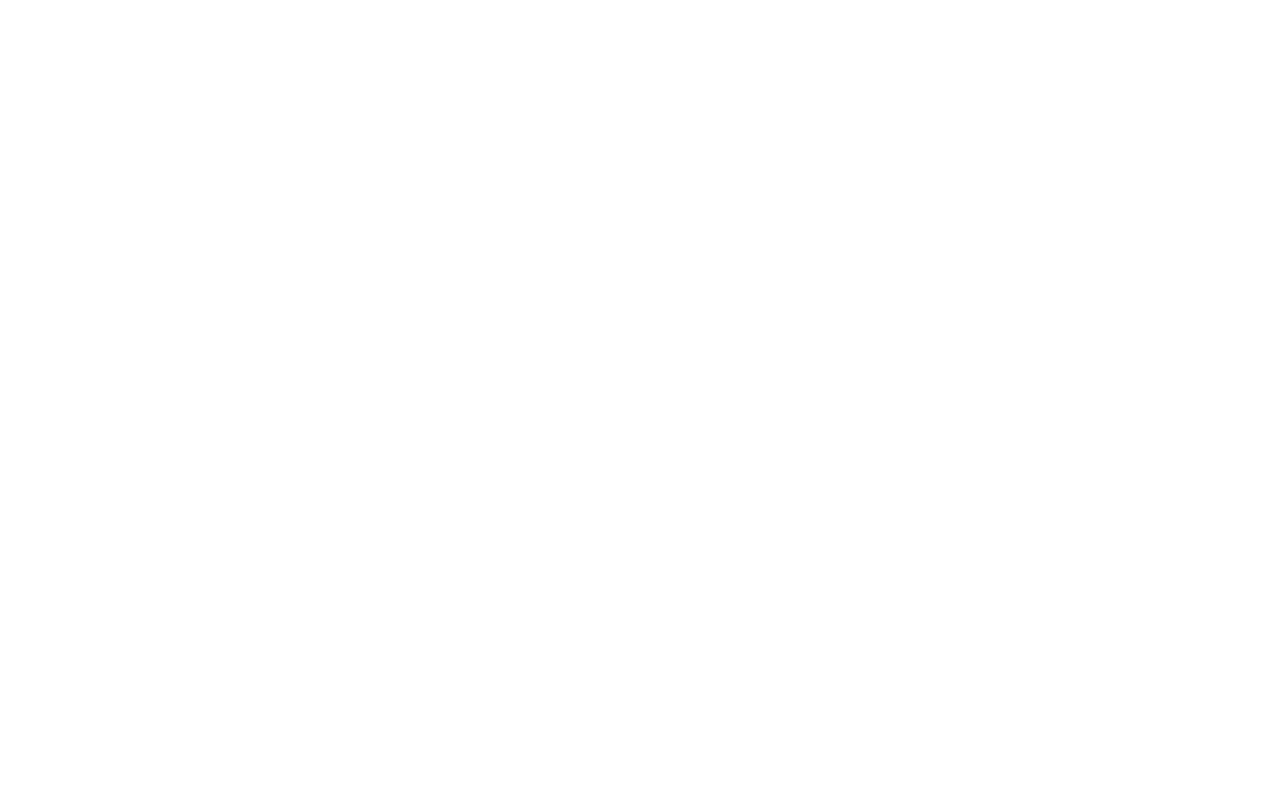
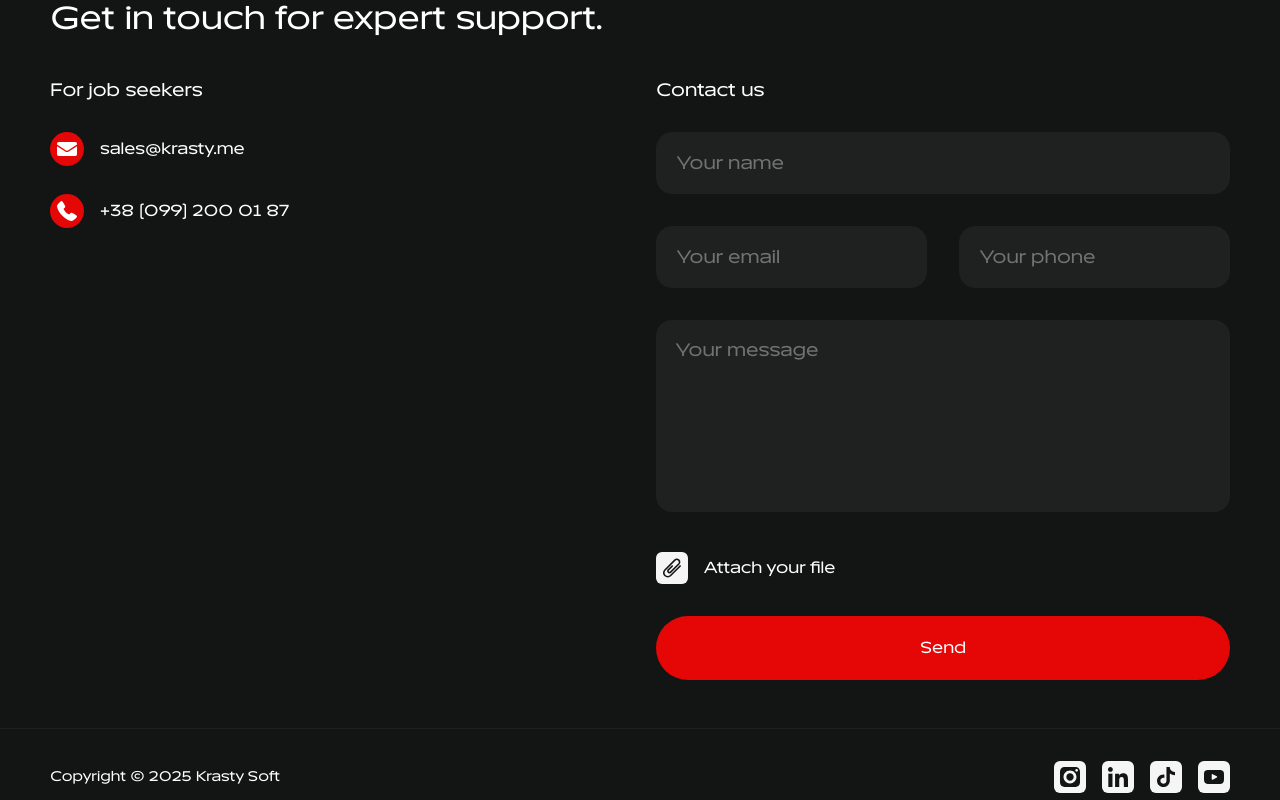
Before and after one commit to Krasty-Soft/krasty-soft-landing-page, a Next.js app: page / in a window 1280 px wide. Shown: the part 220-1020 px from the top of the page. Built offline with nearby package versions, Linux system fonts and the light colour scheme.

Commit message:
footer all sizes

```diff
--- a/src/app/globals.css
+++ b/src/app/globals.css
@@ -21,6 +21,16 @@
   --breakpoint-lg: 1200px;
   --breakpoint-xl: 1920px;
 
+  --text-1xl: 22px;
+  --text-3xl-plus: 32px;
+  --text-4xl-plus: 46px;
+
+  --spacing-c-50: 50px;
+  --spacing-c-52: 52px;
+  --spacing-c-60: 60px;
+  --spacing-c-100: 100px;
+  --spacing-c-200: 200px;
+
   --shadow-block:  0px 0px 15px 10px rgba(0, 0, 0, 0.05);
 }
 
@@ -39,3 +49,11 @@
   justify-content: center;
   align-items: center;
 }
+
+.flex-grow {
+  flex: 1 0 auto;
+}
+
+.flex-fixed {
+  flex: 0 0 auto;
+}
--- a/src/app/page.tsx
+++ b/src/app/page.tsx
@@ -4,7 +4,7 @@
   return (
     <>
       <Header />
-      <main className="flex-auto h-[1000px]">
+      <main className="flex-auto">
         lorem ipsum
       </main>
       <Footer />
--- a/src/components/button/index.tsx
+++ b/src/components/button/index.tsx
@@ -24,10 +24,13 @@
   }
 }
 
+const paddings = 'py-3 px-8 md:py-5 md:px-10';
+const fontSizes = 'text-sm md:text-base xl:text-lg';
+
 export const Button = ({title, onClick, disabled = false, variant = 'accent', fullSize = false, classes = '', ...props} : BtnProps) => {
   return (
     <button
-      className={`rounded-[40px] cursor-pointer py-3 px-8 ${getVariant(variant)} ${fullSize ? 'w-full' : ''} ${classes}`}
+      className={`rounded-[40px] ${fontSizes} cursor-pointer ${paddings} ${getVariant(variant)} ${fullSize ? 'w-full' : ''} ${classes}`}
       onClick={onClick}
       disabled={disabled}
       {...props}
--- a/src/components/footer/index.tsx
+++ b/src/components/footer/index.tsx
@@ -1,6 +1,6 @@
 'use client'
 
-import { Input } from "@/components";
+import {Button, Input} from "@/components";
 import MailIcon from "@/assets/footer-mail.svg";
 import PhoneIcon from "@/assets/footer-phone.svg";
 import Insta from "@/assets/footer-instagram.svg";
@@ -17,21 +17,22 @@
       id="footer"
       className="bg-black text-white font-medium"
     >
-      <div className="px-4 py-12">
+      <div className="px-4 pt-c-50 pb-10 md:px-8 md:py-c-60 md:pb-10 lg:px-c-50 lg:pt-20 lg:pb-12 xl:px-c-200 xl:pt-c-100 xl:pb-c-52">
         <p
-          className="text-xs mb-4"
+          className="text-xs mb-4 md:mb-3 lg:mb-4"
         >
           Contact us
         </p>
         <h2
-          className="text-[22px] mb-10"
+          className="text-1xl lg:text-3xl-plus xl:text-4xl-plus mb-10 md:mb-6 lg:mb-8 xl:mb-c-60 max-w-3xl"
         >
           Get in touch for expert support.
         </h2>
 
-        <div className="mb-10">
-          <p className="mb-8">For job seekers</p>
-          <div className="flex flex-col gap-7">
+        <div className="lg:grid lg:grid-cols-2 lg:gap-8">
+          <div className="mb-10 md:flex-grow">
+            <p className="mb-8 lg:mb-7 xl:mb-9 text-sm lg:text-lg xl:text-1xl">For job seekers</p>
+            <div className="grid grid-cols-1 gap-7 md:grid-cols-2 text-base xl:text-xl lg:grid-cols-1">
               <a
                 className="flex items-center gap-4"
                 href="mailto:sales@krasty.me"
@@ -53,15 +54,17 @@
             </div>
           </div>
 
-        <div>
-          <p className="mb-8">For job seekers</p>
+          <div className="md:flex-grow">
+            <p className="mb-8 lg:mb-7 xl:mb-9 text-sm lg:text-lg xl:text-1xl">Contact us</p>
             <form
               className="flex flex-col gap-8"
               action="#"
             >
               <Input placeholder={ 'Your name'} />
+              <div className="grid grid-cols-1 gap-8 md:grid-cols-2 xl:gap-9">
                 <Input placeholder={ 'Your email'} />
                 <Input placeholder={ 'Your phone'} />
+              </div>
               <div className="relative">
                 <textarea
                   className="px-5 py-4 w-full outline-0 resize-none bg-dark-green text-white placeholder-dark-grey rounded-2xl h-48"
@@ -73,19 +76,23 @@
                   error && <p className="absolute top-0 left-0 text-xs text-red">{error}</p>
                 }
               </div>
-            <label htmlFor="attach" className="flex items-center gap-4 cursor-pointer">
+              <label htmlFor="attach" className="flex items-center gap-4 cursor-pointer text-base xl:text-lg">
                 <input className="hidden" type="file" name="attach" id="attach"/>
                 <div className="h-8 w-8 bg-background rounded-md center">
                   <Attach />
                 </div>
                 Attach your file
               </label>
+              <Button title="Send" fullSize onClick={() => console.log('sent!')} variant="accent" />
             </form>
           </div>
         </div>
+      </div>
 
-      <div className="border-t border-t-dark-green py-10">
-        <ul className="flex justify-center gap-4 mb-8">
+      <div
+        className="flex flex-col gap-8 items-center md:flex-row-reverse md:justify-between border-t border-t-dark-green px-4 py-10 md:px-8 md:py-8 lg:px-c-50 xl:px-c-200 xl:py-c-60"
+      >
+        <ul className="flex justify-center gap-4">
           <li className="h-8 w-8 bg-background rounded-md center">
             <a href="#">
               <Insta />
@@ -107,7 +114,7 @@
             </a>
           </li>
         </ul>
-        <p className="text-center">Copyright © 2025 Krasty Soft</p>
+        <p className="text-sm xl:text-base">Copyright © 2025 Krasty Soft</p>
       </div>
     </footer>
   )
--- a/src/components/input/index.tsx
+++ b/src/components/input/index.tsx
@@ -8,7 +8,7 @@
 
 export const Input = ({placeholder, error, className, ...props} : InputProps) => {
   return (
-    <div className="relative">
+    <div className="relative w-full">
       <input
         className={`px-5 py-4 w-full bg-dark-green text-white placeholder-dark-grey rounded-2xl outline-0 border ${error ? 'border-red' : 'border-dark-green'} ${className ? className : ''}`}
         placeholder={placeholder}
```
Lines whose indentation alone changed are shown as unchanged.
